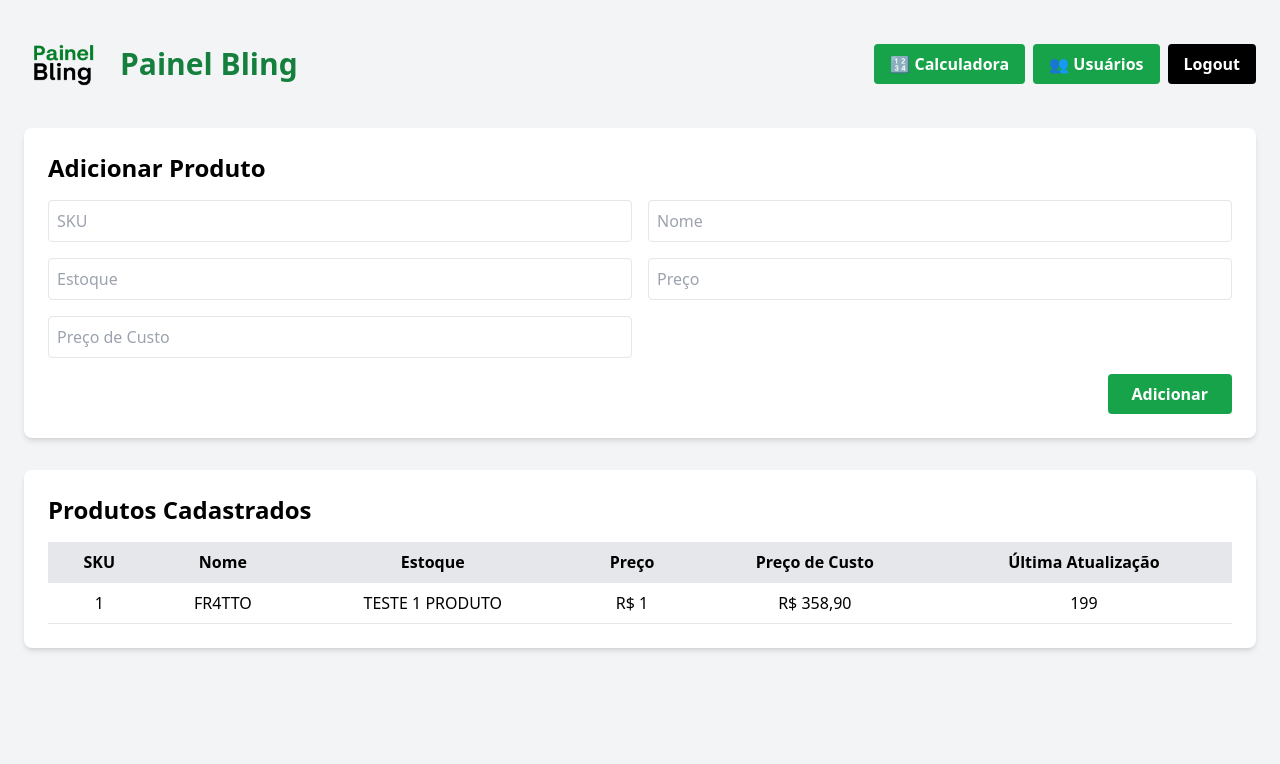
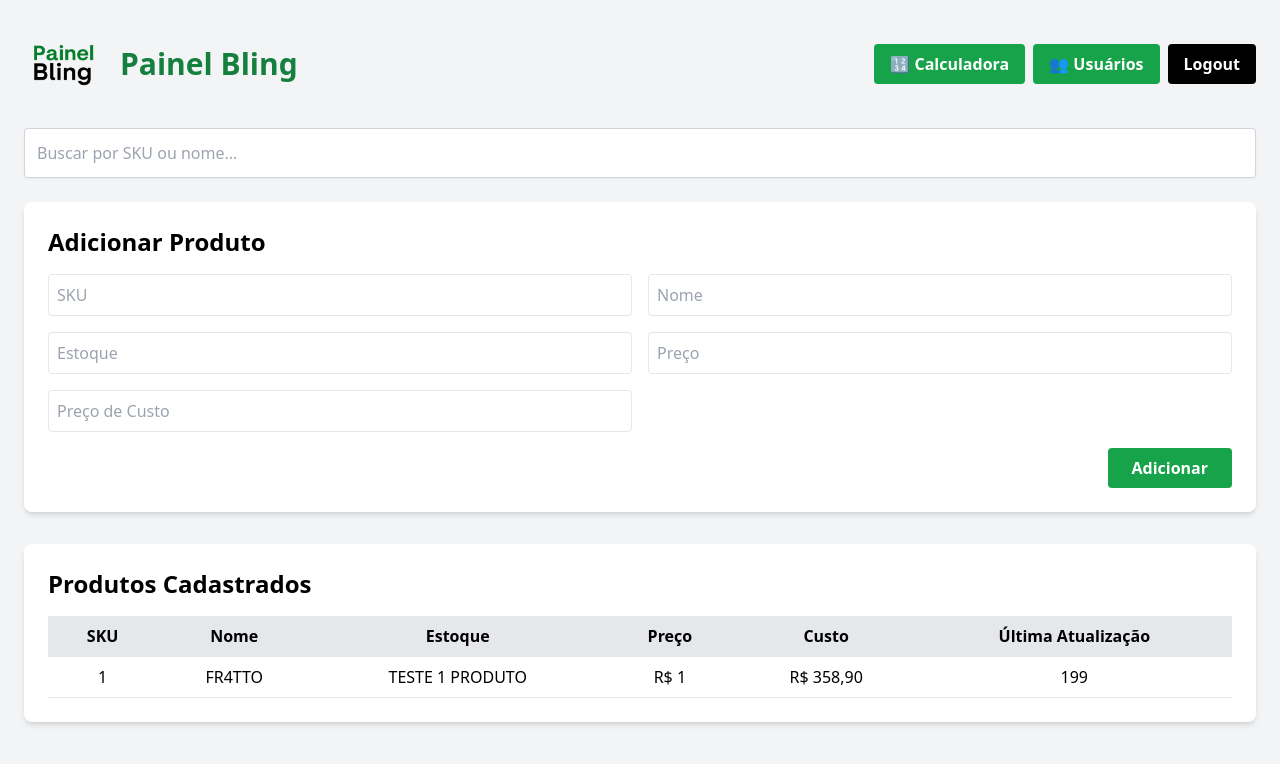
Before and after one commit to waguinhomaxlove/painel-bling, a Flask app: page /dashboard in a window 1280 px wide. Shown: the top 764 px of the page. Run offline with Flask 3, Linux system fonts and the light colour scheme; the visitor is signed in with stand-in values (Sample User, id 1); data comes from the database, SQL or seed files in the repository; some libraries are stand-ins or nearby versions.

Commit message:
ATUALIZA2

```diff
--- a/app.py
+++ b/app.py
@@ -69,11 +69,17 @@
 @app.route('/dashboard')
 @login_required
 def dashboard():
+    busca = request.args.get('busca', '').strip()
     conn = sqlite3.connect("painel.db")
     cursor = conn.cursor()
-    produtos = cursor.execute("SELECT * FROM produtos").fetchall()
+
+    if busca:
+        produtos = cursor.execute("SELECT * FROM produtos WHERE sku LIKE ? OR nome LIKE ?", (f"%{busca}%", f"%{busca}%")).fetchall()
+    else:
+        produtos = cursor.execute("SELECT * FROM produtos").fetchall()
+
     conn.close()
-    return render_template("dashboard.html", produtos=produtos)
+    return render_template("dashboard.html", produtos=produtos, busca=busca)
 
 @app.route('/adicionar', methods=['POST'])
 @login_required
--- a/templates/dashboard.html
+++ b/templates/dashboard.html
@@ -19,6 +19,12 @@
             </div>
         </div>
 
+        <!-- Campo de busca -->
+        <form method="GET" action="{{ url_for('dashboard') }}" class="mb-6">
+            <input type="text" name="busca" value="{{ busca }}" placeholder="Buscar por SKU ou nome..."
+                class="w-full border border-gray-300 p-3 rounded shadow-sm" />
+        </form>
+
         <div class="bg-white shadow-md rounded-lg p-6 mb-8">
             <h2 class="text-2xl font-semibold mb-4">Adicionar Produto</h2>
             <form method="post" action="{{ url_for('adicionar') }}" class="grid grid-cols-2 gap-4">
@@ -38,12 +44,12 @@
             <div class="overflow-x-auto">
                 <table class="min-w-full bg-white">
                     <thead>
-                        <tr class="bg-gray-200">
+                        <tr class="bg-gray-200 text-center">
                             <th class="py-2 px-4 border-b">SKU</th>
                             <th class="py-2 px-4 border-b">Nome</th>
                             <th class="py-2 px-4 border-b">Estoque</th>
                             <th class="py-2 px-4 border-b">Preço</th>
-                            <th class="py-2 px-4 border-b">Preço de Custo</th>
+                            <th class="py-2 px-4 border-b">Custo</th>
                             <th class="py-2 px-4 border-b">Última Atualização</th>
                         </tr>
                     </thead>
```
